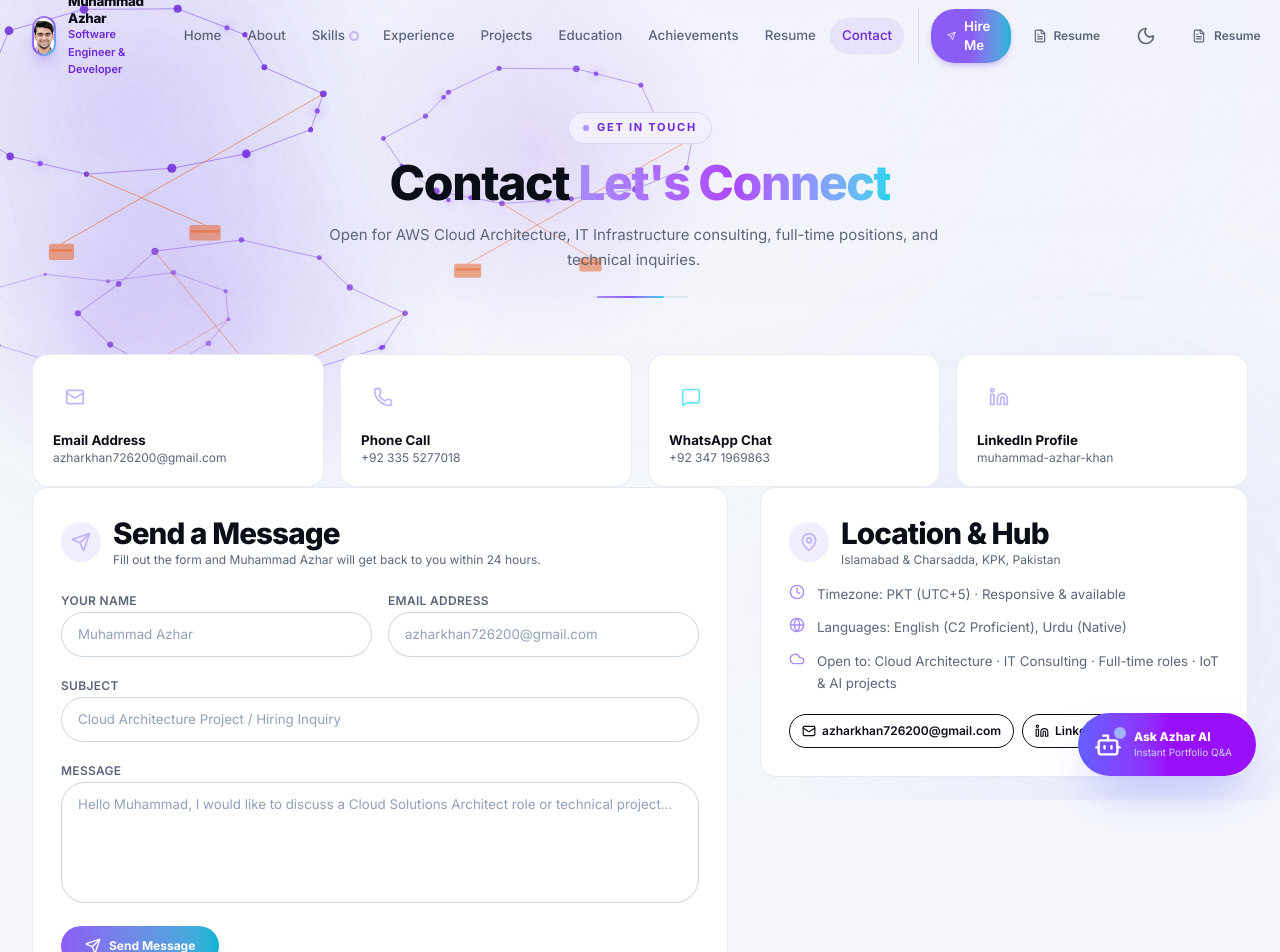
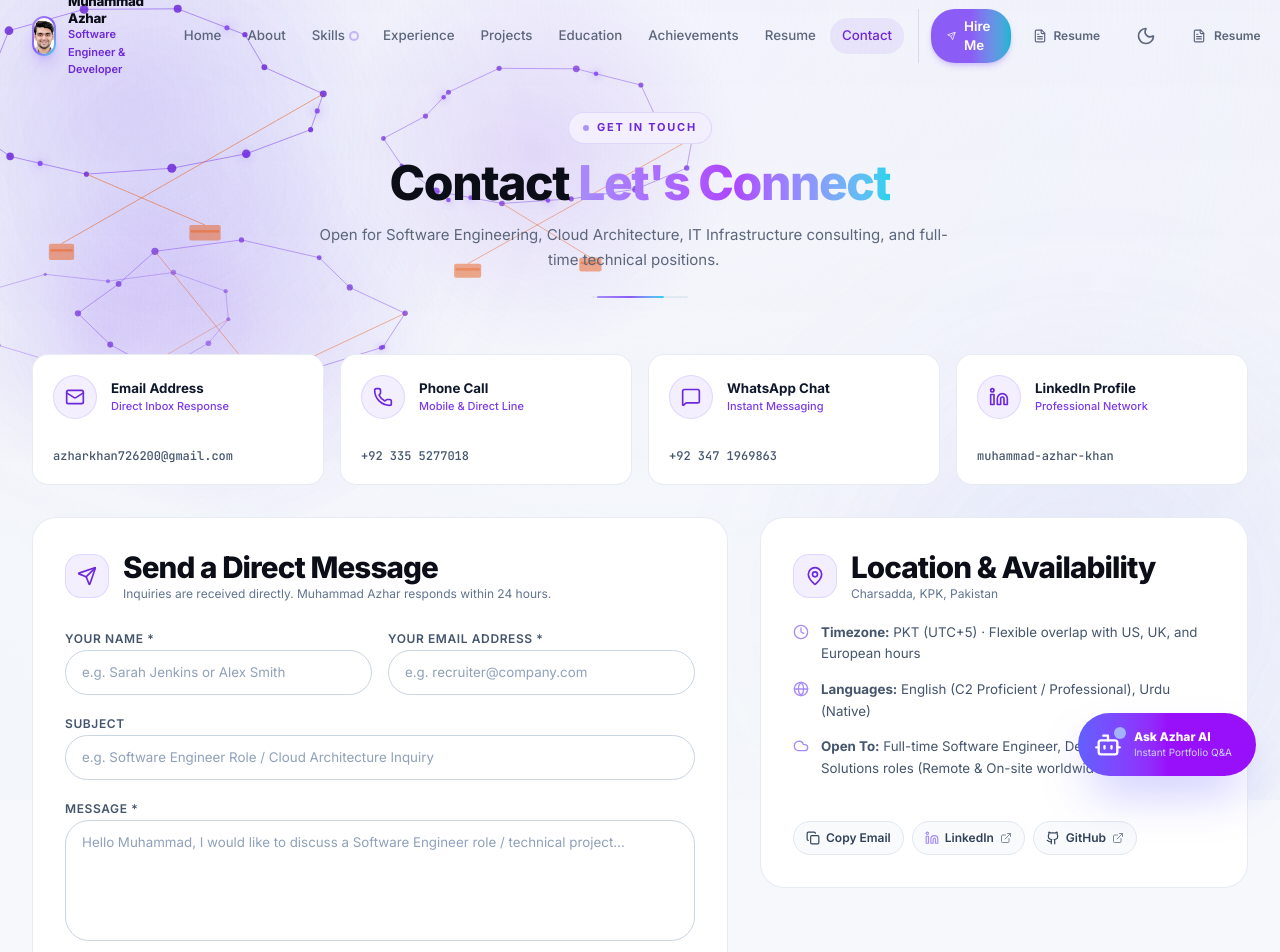
Before and after one commit to Azhar7262/portfolio, a React (Vite) app: page /contact in a window 1280 px wide. Shown: the top 952 px of the page. Built offline with nearby package versions, Linux system fonts and the light colour scheme.

Commit message:
Enhance Contact section: realistic placeholders, submission loader, card subtexts, and quick email copying

```diff
--- a/src/components/Contact.tsx
+++ b/src/components/Contact.tsx
@@ -1,6 +1,9 @@
 import React, { useState } from 'react';
 import { PERSONAL_INFO } from '../data/portfolioData';
-import { Mail, Phone, MessageSquare, MapPin, Send, CheckCircle2, Clock, Globe, Github, Linkedin, Cloud, PenTool, Terminal, Server, Database, Zap, ShieldCheck } from 'lucide-react';
+import {
+  Mail, Phone, MessageSquare, MapPin, Send, CheckCircle2, Clock, Globe,
+  Github, Linkedin, Cloud, Copy, Check, ExternalLink, Loader2
+} from 'lucide-react';
 import { SectionHeading } from './ui';
 
 interface ContactProps {
@@ -13,10 +16,14 @@ export const Contact: React.FC<ContactProps> = ({ theme }) => {
   const [isSubmitting, setIsSubmitting] = useState(false);
   const [submitted, setSubmitted] = useState(false);
   const [errorMessage, setErrorMessage] = useState<string | null>(null);
+  const [copiedEmail, setCopiedEmail] = useState(false);
 
   const handleSubmit = async (e: React.FormEvent) => {
     e.preventDefault();
-    if (!formData.name || !formData.email || !formData.message) return;
+    if (!formData.name.trim() || !formData.email.trim() || !formData.message.trim()) {
+      setErrorMessage('Please fill in your name, email, and message.');
+      return;
+    }
 
     setErrorMessage(null);
     setIsSubmitting(true);
@@ -25,22 +32,22 @@ export const Contact: React.FC<ContactProps> = ({ theme }) => {
         method: 'POST',
         headers: { 'Content-Type': 'application/json' },
         body: JSON.stringify({
-          name: formData.name,
-          email: formData.email,
-          subject: formData.subject,
-          message: formData.message,
+          name: formData.name.trim(),
+          email: formData.email.trim(),
+          subject: formData.subject.trim(),
+          message: formData.message.trim(),
         }),
       });
       const data = await res.json();
       if (data && data.success) {
         setSubmitted(true);
         setFormData({ name: '', email: '', subject: '', message: '' });
-        setTimeout(() => setSubmitted(false), 6000);
+        setTimeout(() => setSubmitted(false), 7000);
       } else {
         setErrorMessage(data?.error || 'Failed to send message. Please try again or reach out directly.');
       }
     } catch {
-      setErrorMessage('Network error occurred. Please try again or contact via Email / WhatsApp directly.');
+      setErrorMessage('Network error occurred. Please reach out directly via Email or WhatsApp.');
     }
     setIsSubmitting(false);
   };
@@ -49,13 +56,21 @@ export const Contact: React.FC<ContactProps> = ({ theme }) => {
     setFormData({ ...formData, [e.target.name]: e.target.value });
   };
 
+  const handleCopyEmail = () => {
+    if (navigator?.clipboard?.writeText) {
+      navigator.clipboard.writeText(PERSONAL_INFO.email);
+      setCopiedEmail(true);
+      setTimeout(() => setCopiedEmail(false), 2500);
+    }
+  };
+
   const contactCards = [
     {
       label: 'Email Address',
       value: PERSONAL_INFO.email,
       subtext: 'Direct Inbox Response',
       href: `mailto:${PERSONAL_INFO.email}`,
-      icon: <Mail className="h-5 w-5 text-primary-300" />,
+      icon: Mail,
       area: 'email',
     },
     {
@@ -63,7 +78,7 @@ export const Contact: React.FC<ContactProps> = ({ theme }) => {
       value: PERSONAL_INFO.phone,
       subtext: 'Mobile & Direct Line',
       href: `tel:${PERSONAL_INFO.phone}`,
-      icon: <Phone className="h-5 w-5 text-primary-300" />,
+      icon: Phone,
       area: 'phone',
     },
     {
@@ -71,7 +86,7 @@ export const Contact: React.FC<ContactProps> = ({ theme }) => {
       value: PERSONAL_INFO.whatsapp,
       subtext: 'Instant Messaging',
       href: `https://wa.me/${PERSONAL_INFO.whatsapp.replace(/[^0-9]/g, '')}`,
-      icon: <MessageSquare className="h-5 w-5 text-accent-300" />,
+      icon: MessageSquare,
       area: 'whatsapp',
     },
     {
@@ -79,17 +94,16 @@ export const Contact: React.FC<ContactProps> = ({ theme }) => {
       value: 'muhammad-azhar-khan',
       subtext: 'Professional Network',
       href: PERSONAL_INFO.linkedin,
-      icon: <Linkedin className="h-5 w-5 text-primary-300" />,
+      icon: Linkedin,
       area: 'linkedin',
     },
   ];
 
   const inputClass = `w-full rounded-xl border px-4 py-3 text-sm transition-all focus:outline-none focus:ring-2 focus:ring-primary-500/20 ${
     dark
-      ? 'border-white/10 bg-white/5 text-[#f1f5f9] placeholder:text-ink-soft focus:border-primary-400/40'
+      ? 'border-white/10 bg-white/5 text-[#f1f5f9] placeholder:text-slate-400 focus:border-primary-400/50'
       : 'border-slate-300 bg-white text-[#0b0d17] placeholder:text-slate-400 focus:border-primary-500'
   }`;
-
 
   return (
     <section id="contact" className="relative overflow-hidden pb-[calc(74px+2rem)] pt-20 sm:pt-24 lg:pt-28">
@@ -103,72 +117,93 @@ export const Contact: React.FC<ContactProps> = ({ theme }) => {
           badge="Get In Touch"
           title="Contact"
           highlight="Let's Connect"
-          subtitle="Open for AWS Cloud Architecture, IT Infrastructure consulting, full-time positions, and technical inquiries."
+          subtitle="Open for Software Engineering, Cloud Architecture, IT Infrastructure consulting, and full-time technical positions."
         />
 
         {/* Contact info cards */}
         <div className="grid grid-cols-1 gap-4 sm:grid-cols-2 lg:grid-cols-4">
-          {contactCards.map((card, idx) => (
+          {contactCards.map((card) => {
+            const Icon = card.icon;
+            return (
               <a
                 key={card.area}
                 href={card.href}
                 target={card.href.startsWith('http') ? '_blank' : '_self'}
                 rel="noopener noreferrer"
-              className={`group flex flex-col gap-3 rounded-2xl border p-5 transition-all duration-[320ms] hover:-translate-y-1 hover:shadow-lg ${
+                className={`group flex flex-col justify-between rounded-2xl border p-5 transition-all duration-300 hover:-translate-y-1 hover:shadow-xl ${
                   dark
-                  ? 'border-white/10 bg-white/[0.03] hover:border-primary-400/20 hover:shadow-primary-500/8'
-                  : 'border-slate-200/80 bg-white hover:border-primary-300/30 hover:shadow-primary-500/8'
+                    ? 'border-white/10 bg-[#0d0f1c] hover:border-primary-500/30 hover:shadow-primary-500/10'
+                    : 'border-slate-200/80 bg-white hover:border-primary-400/50 hover:shadow-slate-200'
                 }`}
               >
-              <div className="flex h-11 w-11 items-center justify-center rounded-xl transition-transform duration-[320ms] group-hover:scale-110">
-                {card.icon}
+                <div className="flex items-center gap-3.5">
+                  <div
+                    className={`flex h-11 w-11 items-center justify-center rounded-xl border transition-transform duration-300 group-hover:scale-110 ${
+                      dark
+                        ? 'border-primary-500/20 bg-primary-500/10 text-primary-300'
+                        : 'border-primary-300/40 bg-primary-50 text-primary-700'
+                    }`}
+                  >
+                    <Icon className="h-5 w-5" />
                   </div>
                   <div>
-                <p className={`text-sm font-bold ${dark ? 'text-[#f1f5f9]' : 'text-[#0b0d17]'}`}>{card.label}</p>
-                <p className={`text-xs truncate ${dark ? 'text-ink-soft' : 'text-ink-faint'}`}>{card.value}</p>
+                    <p className={`text-sm font-bold ${dark ? 'text-white' : 'text-slate-900'}`}>{card.label}</p>
+                    <p className={`text-[11px] font-medium ${dark ? 'text-primary-300' : 'text-primary-600'}`}>{card.subtext}</p>
+                  </div>
+                </div>
+
+                <div className="mt-4 pt-3 border-t border-white/5">
+                  <p className={`text-xs font-mono font-medium truncate ${dark ? 'text-slate-300' : 'text-slate-600'}`}>{card.value}</p>
                 </div>
               </a>
-          ))}
+            );
+          })}
         </div>
 
         {/* Form + details */}
-        <div className="grid grid-cols-1 gap-6 lg:grid-cols-12 lg:gap-8">
+        <div className="mt-8 grid grid-cols-1 gap-6 lg:grid-cols-12 lg:gap-8">
+
           {/* Form */}
           <div className="lg:col-span-7">
             <div
-              className={`rounded-2xl border p-5 sm:p-7 ${dark ? 'border-white/10 bg-white/[0.03]' : 'border-slate-200/80 bg-white'}`}
+              className={`rounded-3xl border p-6 sm:p-8 transition-colors ${
+                dark ? 'border-white/10 bg-[#0d0f1c]' : 'border-slate-200/80 bg-white'
+              }`}
             >
-              <div className="flex items-center gap-3">
-                <div className="flex h-10 w-10 items-center justify-center rounded-xl bg-primary-500/10 text-primary-300">
+              <div className="flex items-center gap-3.5 mb-6">
+                <div className={`flex h-11 w-11 items-center justify-center rounded-2xl border ${
+                  dark ? 'border-primary-500/20 bg-primary-500/10 text-primary-300' : 'border-primary-300/40 bg-primary-50 text-primary-700'
+                }`}>
                   <Send className="h-5 w-5" />
                 </div>
                 <div>
-                  <h3 className={`text-base font-bold tracking-tight ${dark ? 'text-[#f1f5f9]' : 'text-[#0b0d17]'}`}>Send a Message</h3>
-                  <p className={`text-xs ${dark ? 'text-ink-soft' : 'text-ink-faint'}`}>
-                    Fill out the form and Muhammad Azhar will get back to you within 24 hours.
+                  <h3 className={`text-lg font-bold tracking-tight ${dark ? 'text-white' : 'text-slate-900'}`}>Send a Direct Message</h3>
+                  <p className={`text-xs ${dark ? 'text-slate-400' : 'text-slate-500'}`}>
+                    Inquiries are received directly. Muhammad Azhar responds within 24 hours.
                   </p>
                 </div>
               </div>
 
               {submitted ? (
-                <div className="mt-5 flex flex-col gap-3 rounded-xl border border-emerald-400/20 bg-emerald-500/10 p-5 text-center">
-                  <CheckCircle2 className="h-10 w-10 text-emerald-400" />
-                  <p className={`text-sm font-semibold text-emerald-300`}>Message Sent Successfully!</p>
-                  <p className={`text-xs ${dark ? 'text-ink-soft' : 'text-ink-faint'}`}>
-                    Thank you for reaching out. Muhammad Azhar will review your message and respond via email shortly.
+                <div className="flex flex-col items-center gap-3 rounded-2xl border border-emerald-500/30 bg-emerald-500/10 p-8 text-center animate-fade-in">
+                  <CheckCircle2 className="h-12 w-12 text-emerald-400" />
+                  <p className="text-base font-bold text-emerald-300">Message Sent Successfully!</p>
+                  <p className={`text-xs max-w-md ${dark ? 'text-slate-300' : 'text-slate-600'}`}>
+                    Thank you for reaching out. Muhammad Azhar will review your message and reply to your email shortly.
                   </p>
                 </div>
               ) : (
-                <form onSubmit={handleSubmit} className="mt-5 space-y-4">
+                <form onSubmit={handleSubmit} className="space-y-4">
                   {errorMessage && (
-                    <div className="rounded-xl border border-red-500/20 bg-red-500/10 p-3 text-xs font-medium text-red-400">
+                    <div className="rounded-xl border border-red-500/30 bg-red-500/10 p-3.5 text-xs font-semibold text-red-400 animate-fade-in">
                       {errorMessage}
                     </div>
                   )}
+
                   <div className="grid grid-cols-1 gap-4 sm:grid-cols-2">
                     <div className="space-y-1.5">
-                      <label htmlFor="name" className={`text-xs font-semibold uppercase tracking-wide ${dark ? 'text-ink-soft' : 'text-ink-faint'}`}>
-                        Your Name
+                      <label htmlFor="name" className={`text-xs font-semibold uppercase tracking-wider ${dark ? 'text-slate-400' : 'text-slate-600'}`}>
+                        Your Name *
                       </label>
                       <input
                         id="name"
@@ -177,13 +212,13 @@ export const Contact: React.FC<ContactProps> = ({ theme }) => {
                         required
                         value={formData.name}
                         onChange={handleChange}
-                        placeholder="Muhammad Azhar"
+                        placeholder="e.g. Sarah Jenkins or Alex Smith"
                         className={inputClass}
                       />
                     </div>
                     <div className="space-y-1.5">
-                      <label htmlFor="email" className={`text-xs font-semibold uppercase tracking-wide ${dark ? 'text-ink-soft' : 'text-ink-faint'}`}>
-                        Email Address
+                      <label htmlFor="email" className={`text-xs font-semibold uppercase tracking-wider ${dark ? 'text-slate-400' : 'text-slate-600'}`}>
+                        Your Email Address *
                       </label>
                       <input
                         id="email"
@@ -192,14 +227,14 @@ export const Contact: React.FC<ContactProps> = ({ theme }) => {
                         required
                         value={formData.email}
                         onChange={handleChange}
-                        placeholder="azharkhan726200@gmail.com"
+                        placeholder="e.g. recruiter@company.com"
                         className={inputClass}
                       />
                     </div>
                   </div>
 
                   <div className="space-y-1.5">
-                    <label htmlFor="subject" className={`text-xs font-semibold uppercase tracking-wide ${dark ? 'text-ink-soft' : 'text-ink-faint'}`}>
+                    <label htmlFor="subject" className={`text-xs font-semibold uppercase tracking-wider ${dark ? 'text-slate-400' : 'text-slate-600'}`}>
                       Subject
                     </label>
                     <input
@@ -208,14 +243,14 @@ export const Contact: React.FC<ContactProps> = ({ theme }) => {
                       type="text"
                       value={formData.subject}
                       onChange={handleChange}
-                      placeholder="Cloud Architecture Project / Hiring Inquiry"
+                      placeholder="e.g. Software Engineer Role / Cloud Architecture Inquiry"
                       className={inputClass}
                     />
                   </div>
 
                   <div className="space-y-1.5">
-                    <label htmlFor="message" className={`text-xs font-semibold uppercase tracking-wide ${dark ? 'text-ink-soft' : 'text-ink-faint'}`}>
-                      Message
+                    <label htmlFor="message" className={`text-xs font-semibold uppercase tracking-wider ${dark ? 'text-slate-400' : 'text-slate-600'}`}>
+                      Message *
                     </label>
                     <textarea
                       id="message"
@@ -224,7 +259,7 @@ export const Contact: React.FC<ContactProps> = ({ theme }) => {
                       rows={5}
                       value={formData.message}
                       onChange={handleChange}
-                      placeholder="Hello Muhammad, I would like to discuss a Cloud Solutions Architect role or technical project..."
+                      placeholder="Hello Muhammad, I would like to discuss a Software Engineer role / technical project..."
                       className={`${inputClass} resize-none`}
                     />
                   </div>
@@ -232,10 +267,10 @@ export const Contact: React.FC<ContactProps> = ({ theme }) => {
                   <button
                     type="submit"
                     disabled={isSubmitting}
-                    className="inline-flex items-center justify-center gap-2 rounded-xl bg-gradient-to-r from-primary-500 to-accent-500 px-6 py-3 text-xs font-bold text-white shadow-lg transition-all hover:-translate-y-0.5 disabled:opacity-50"
+                    className="inline-flex items-center justify-center gap-2 rounded-xl bg-gradient-to-r from-primary-500 via-purple-600 to-cyan-500 px-7 py-3.5 text-xs font-bold text-white shadow-lg shadow-primary-500/25 transition-all hover:-translate-y-0.5 hover:shadow-xl disabled:opacity-50"
                   >
-                    <Send className="h-4 w-4" />
-                    {isSubmitting ? 'Sending...' : 'Send Message'}
+                    {isSubmitting ? <Loader2 className="h-4 w-4 animate-spin" /> : <Send className="h-4 w-4" />}
+                    <span>{isSubmitting ? 'Sending Message...' : 'Send Direct Message'}</span>
                   </button>
                 </form>
               )}
@@ -243,64 +278,90 @@ export const Contact: React.FC<ContactProps> = ({ theme }) => {
           </div>
 
           {/* Details side */}
-          <div className="lg:col-span-5">
+          <div className="lg:col-span-5 space-y-5">
             <div
-              className={`rounded-2xl border p-5 sm:p-7 ${dark ? 'border-white/10 bg-white/[0.03]' : 'border-slate-200/80 bg-white'}`}
+              className={`rounded-3xl border p-6 sm:p-8 ${
+                dark ? 'border-white/10 bg-[#0d0f1c]' : 'border-slate-200/80 bg-white'
+              }`}
             >
-              <div className="flex items-center gap-3">
-                <div className="flex h-10 w-10 items-center justify-center rounded-xl bg-primary-500/10 text-primary-300">
+              <div className="flex items-center gap-3.5">
+                <div className={`flex h-11 w-11 items-center justify-center rounded-2xl border ${
+                  dark ? 'border-primary-500/20 bg-primary-500/10 text-primary-300' : 'border-primary-300/40 bg-primary-50 text-primary-700'
+                }`}>
                   <MapPin className="h-5 w-5" />
                 </div>
                 <div>
-                  <h3 className={`text-base font-bold tracking-tight ${dark ? 'text-[#f1f5f9]' : 'text-[#0b0d17]'}`}>Location & Hub</h3>
-                  <p className={`text-xs ${dark ? 'text-ink-soft' : 'text-ink-faint'}`}>Islamabad & Charsadda, KPK, Pakistan</p>
+                  <h3 className={`text-base font-bold tracking-tight ${dark ? 'text-white' : 'text-slate-900'}`}>Location & Availability</h3>
+                  <p className={`text-xs ${dark ? 'text-slate-400' : 'text-slate-500'}`}>{PERSONAL_INFO.location}</p>
                 </div>
               </div>
 
-              <div className={`mt-4 space-y-3 text-sm leading-relaxed ${dark ? 'text-ink-soft' : 'text-ink-faint'}`}>
+              <div className={`mt-5 space-y-3.5 text-xs sm:text-sm leading-relaxed ${dark ? 'text-slate-300' : 'text-slate-600'}`}>
                 <div className="flex items-start gap-3">
-                  <Clock className="h-4 w-4 shrink-0 text-primary-400" />
-                  <span>Timezone: PKT (UTC+5) · Responsive & available</span>
+                  <Clock className="h-4 w-4 shrink-0 text-primary-400 mt-0.5" />
+                  <span><strong>Timezone:</strong> PKT (UTC+5) · Flexible overlap with US, UK, and European hours</span>
                 </div>
                 <div className="flex items-start gap-3">
-                  <Globe className="h-4 w-4 shrink-0 text-primary-400" />
-                  <span>Languages: English (C2 Proficient), Urdu (Native)</span>
+                  <Globe className="h-4 w-4 shrink-0 text-primary-400 mt-0.5" />
+                  <span><strong>Languages:</strong> English (C2 Proficient / Professional), Urdu (Native)</span>
                 </div>
                 <div className="flex items-start gap-3">
-                  <Cloud className="h-4 w-4 shrink-0 text-primary-400" />
-                  <span>Open to: Cloud Architecture · IT Consulting · Full-time roles · IoT & AI projects</span>
+                  <Cloud className="h-4 w-4 shrink-0 text-primary-400 mt-0.5" />
+                  <span><strong>Open To:</strong> Full-time Software Engineer, Developer, and Cloud Solutions roles (Remote & On-site worldwide)</span>
                 </div>
               </div>
 
-              <div className="mt-5 flex flex-wrap gap-2">
-                <a
-                  href={`mailto:${PERSONAL_INFO.email}`}
-                  className="inline-flex items-center gap-1.5 rounded-xl border px-3 py-2 text-xs font-semibold transition-all hover:border-primary-400/40 hover:text-primary-300"
+              {/* Direct Quick-Action Links */}
+              <div className="mt-6 flex flex-wrap gap-2 pt-4 border-t border-white/5">
+                <button
+                  type="button"
+                  onClick={handleCopyEmail}
+                  className={`inline-flex items-center gap-1.5 rounded-xl border px-3 py-2 text-xs font-semibold transition-all hover:scale-105 ${
+                    copiedEmail
+                      ? 'border-emerald-500/40 bg-emerald-500/10 text-emerald-300'
+                      : dark
+                        ? 'border-white/10 bg-white/5 text-slate-300 hover:border-primary-400/40 hover:text-white'
+                        : 'border-slate-200 bg-slate-50 text-slate-700 hover:border-primary-400'
+                  }`}
+                  title="Copy Email"
                 >
-                  <Mail className="h-3.5 w-3.5" />
-                  azharkhan726200@gmail.com
-                </a>
+                  {copiedEmail ? <Check className="h-3.5 w-3.5 text-emerald-400" /> : <Copy className="h-3.5 w-3.5" />}
+                  <span>{copiedEmail ? 'Email Copied!' : 'Copy Email'}</span>
+                </button>
+
                 <a
                   href={PERSONAL_INFO.linkedin}
                   target="_blank"
                   rel="noopener noreferrer"
-                  className="inline-flex items-center gap-1.5 rounded-xl border px-3 py-2 text-xs font-semibold transition-all hover:border-primary-400/40 hover:text-primary-300"
+                  className={`inline-flex items-center gap-1.5 rounded-xl border px-3 py-2 text-xs font-semibold transition-all hover:scale-105 ${
+                    dark
+                      ? 'border-white/10 bg-white/5 text-slate-300 hover:border-primary-400/40 hover:text-white'
+                      : 'border-slate-200 bg-slate-50 text-slate-700 hover:border-primary-400'
+                  }`}
                 >
-                  <Linkedin className="h-3.5 w-3.5" />
-                  LinkedIn
+                  <Linkedin className="h-3.5 w-3.5 text-primary-400" />
+                  <span>LinkedIn</span>
+                  <ExternalLink className="h-3 w-3 opacity-60" />
                 </a>
+
                 <a
                   href={PERSONAL_INFO.github}
                   target="_blank"
                   rel="noopener noreferrer"
-                  className="inline-flex items-center gap-1.5 rounded-xl border px-3 py-2 text-xs font-semibold transition-all hover:border-primary-400/40 hover:text-primary-300"
+                  className={`inline-flex items-center gap-1.5 rounded-xl border px-3 py-2 text-xs font-semibold transition-all hover:scale-105 ${
+                    dark
+                      ? 'border-white/10 bg-white/5 text-slate-300 hover:border-primary-400/40 hover:text-white'
+                      : 'border-slate-200 bg-slate-50 text-slate-700 hover:border-primary-400'
+                  }`}
                 >
                   <Github className="h-3.5 w-3.5" />
-                  GitHub
+                  <span>GitHub</span>
+                  <ExternalLink className="h-3 w-3 opacity-60" />
                 </a>
               </div>
             </div>
           </div>
+
         </div>
       </div>
     </section>
```
Lines whose indentation alone changed are shown as unchanged.
